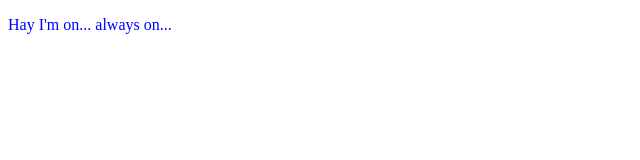
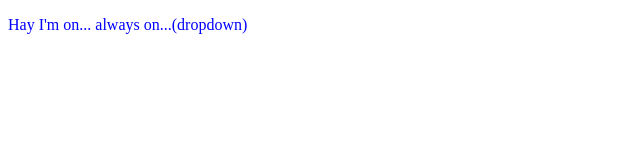
Before and after one commit to Raut-ayush/localdr, a plain HTML site: page index.html in a window 1280 px wide. Shown: the whole page, without its empty margins (0-640 px from the left). Drawn offline with Linux system fonts and the light colour scheme.

Commit message:
adding dropdown

```diff
--- a/index.html
+++ b/index.html
@@ -9,7 +9,7 @@
 <body>
     <p>
         Hay I'm on...
-        always on...
+        always on...(dropdown)
     </p>
 </body>
 </html>
```
